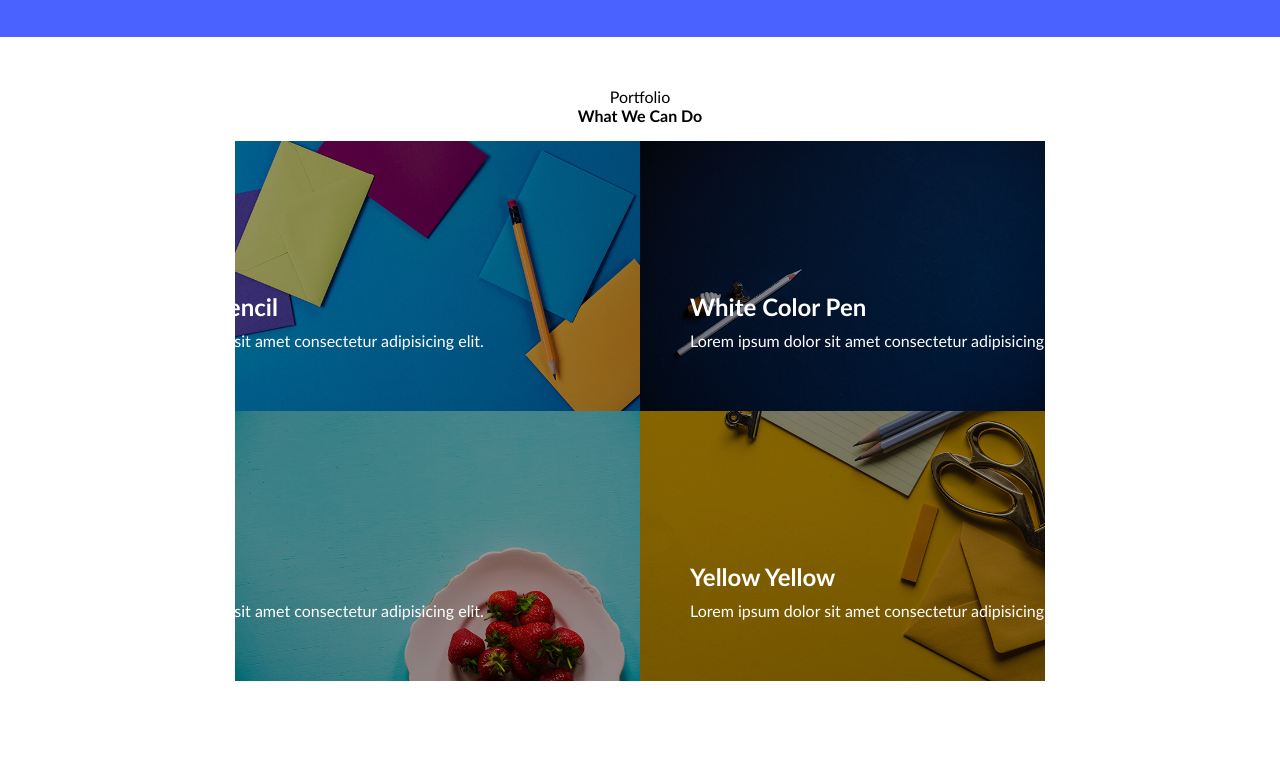
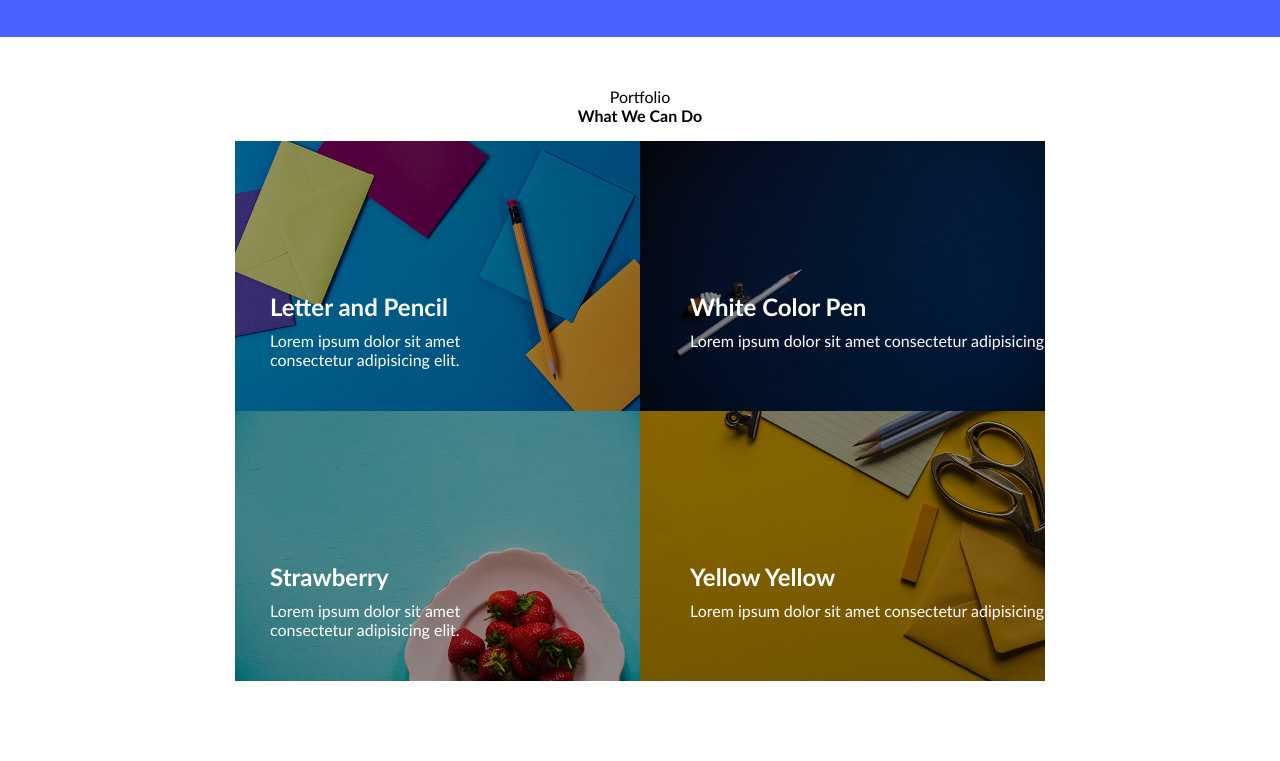
Before and after one commit to Miroom-ink/Miroom-ink.github.io, a plain HTML site: page firstportfolio.html in a window 1280 px wide. Shown: the part 847-1608 px from the top of the page. Drawn offline with Linux system fonts and the light colour scheme.

Commit message:
Add files via upload

```diff
--- a/firstportfolio.css
+++ b/firstportfolio.css
@@ -242,7 +242,7 @@ img{
 }
 
 .L{
-left: 100px;
+left: calc(100% - 370px);
 right: 120px;
 }
 
```
